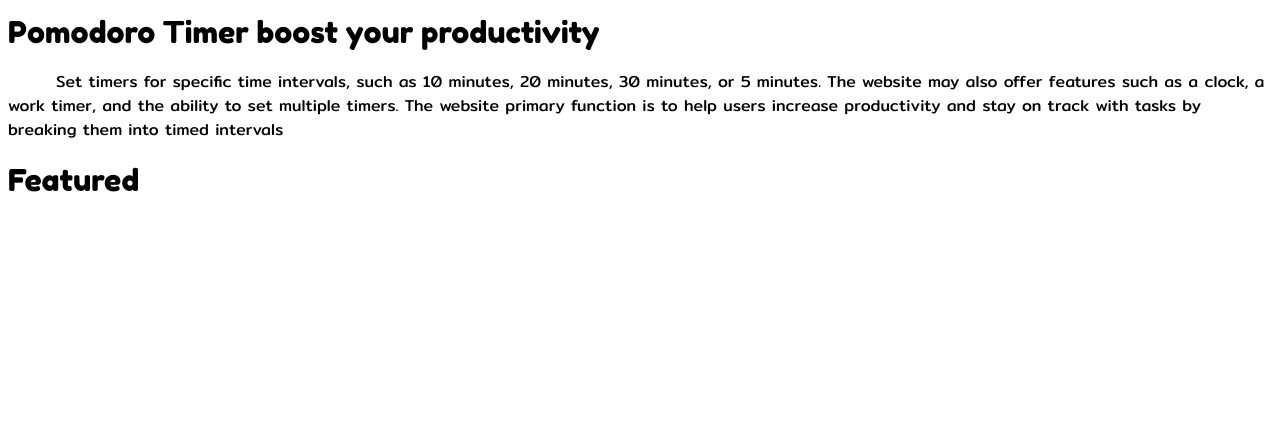
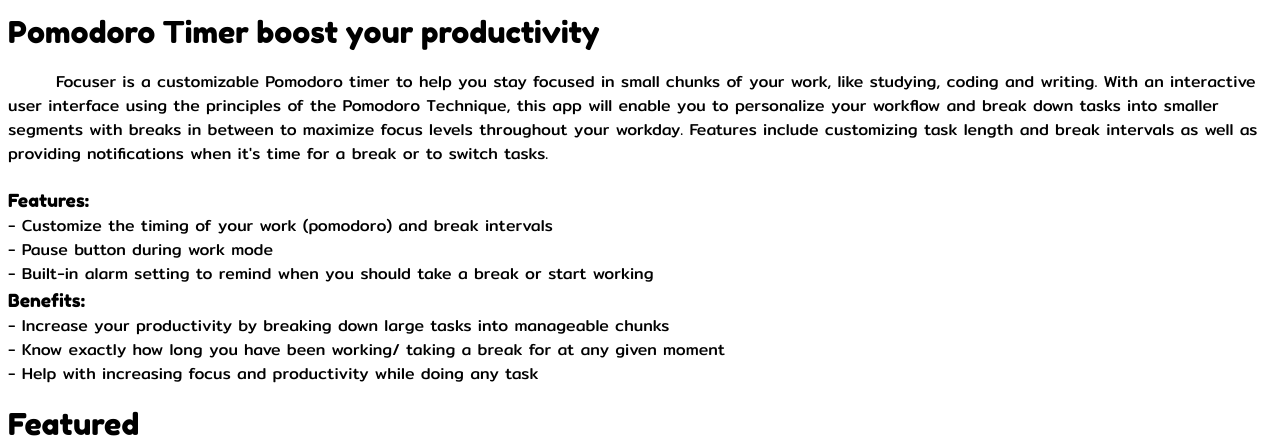
Before and after one commit to kai63001/forcuser, a Next.js app in the folder client/: page / in a window 1280 px wide. Shown: the part 693-1132 px from the top of the page. Before the commit the page ends 891 px from the top, so only its background shows below. Built offline with nearby package versions, Linux system fonts and the light colour scheme.

Commit message:
update description index

```diff
--- a/client/pages/index.tsx
+++ b/client/pages/index.tsx
@@ -49,10 +49,39 @@
         {/* <button onClick={() => signOut()}>Sign out</button> */}
         <div className="max-w-screen-xl mx-auto mt-10 px-2 xs:px-0">
           <h2 className="text-3xl franger">Pomodoro Timer boost your productivity</h2>
-          <p className="indent-12 my-5">Set timers for specific time intervals, such as 10 minutes, 20 minutes, 30 minutes, or 5 minutes. The website may also offer features such as a clock, a work timer, and the ability to set multiple timers. The website primary function is to help users increase productivity and stay on track with tasks by breaking them into timed intervals</p>
-          <h2 className="text-3xl franger">Featured</h2>
+          <p className="indent-12 my-5">Focuser is a customizable Pomodoro timer to help you stay focused in small chunks of your work, like studying, coding and writing. With an interactive user interface using the principles of the Pomodoro Technique, this app will enable you to personalize your workflow and break down tasks into smaller segments with breaks in between to maximize focus levels throughout your workday. Features include customizing task length and break intervals as well as providing notifications when it's time for a break or to switch tasks.</p>
+          <p className="text-lg franger">Features:</p>
+          <ul className="">
+            <li>- Customize the timing of your work (pomodoro) and break intervals</li>
+            <li>- Pause button during work mode</li>
+            <li>- Built-in alarm setting to remind when you should take a break or start working</li>
+          </ul>
+          <p className="text-lg franger">Benefits:</p>
+          <ul className="">
+            <li>- Increase your productivity by breaking down large tasks into manageable chunks</li>
+            <li>- Know exactly how long you have been working/ taking a break for at any given moment</li>
+            <li>- Help with increasing focus and productivity while doing any task</li>
+          </ul>
+          <h2 className="text-3xl franger mt-5">Featured</h2>
         </div>
       </div>
     </Layout>
   );
 }
+
+// Description:  Pomofocus is an easy-to-use, customizable pomodoro timer that works on desktop & mobile browser. With its unique features such as customization of working and break time interval, ability to pause the timer during work mode, and built-in alarm to notify when you should take a break or start working, Pomofocus helps you be more productive and focus on any task you are working on - whether it's studying for school, writing a book or coding. Inspired by Pomodoro Technique, which is a time management method developed by Francesco Cirillo, Pomofocus helps increase concentration levels and encourages the users to take frequent breaks thus allowing them to stay productive throughout their tasks.
+// Features:
+// - Customize the timing of your work (pomodoro) and break intervals
+// - Pause button during work mode
+// - Built-in alarm setting to remind when you should take a break or start working
+// Benefits:
+// -Help with increasing focus and productivity while doing any task
+// - Set specific intervals for work time vs. break time according to your needs
+// - Know exactly how long you have been working/ taking a break for at any given moment
+
+// Product Description: Pomofocus is a customizable Pomodoro timer to help you stay focused in small chunks of your work, like studying, coding and writing. With an interactive user interface using the principles of the Pomodoro Technique, this app will enable you to personalize your workflow and break down tasks into smaller segments with breaks in between to maximize focus levels throughout your workday. Features include customizing task length and break intervals as well as providing notifications when it's time for a break or to switch tasks.
+// Benefits:
+// - Increase your productivity by breaking down large tasks into manageable chunks
+// - Optimize focus levels during a long day of work
+// - Customizable timer settings to suit your needs
+// - Easily monitor progress with countdown timer
```
